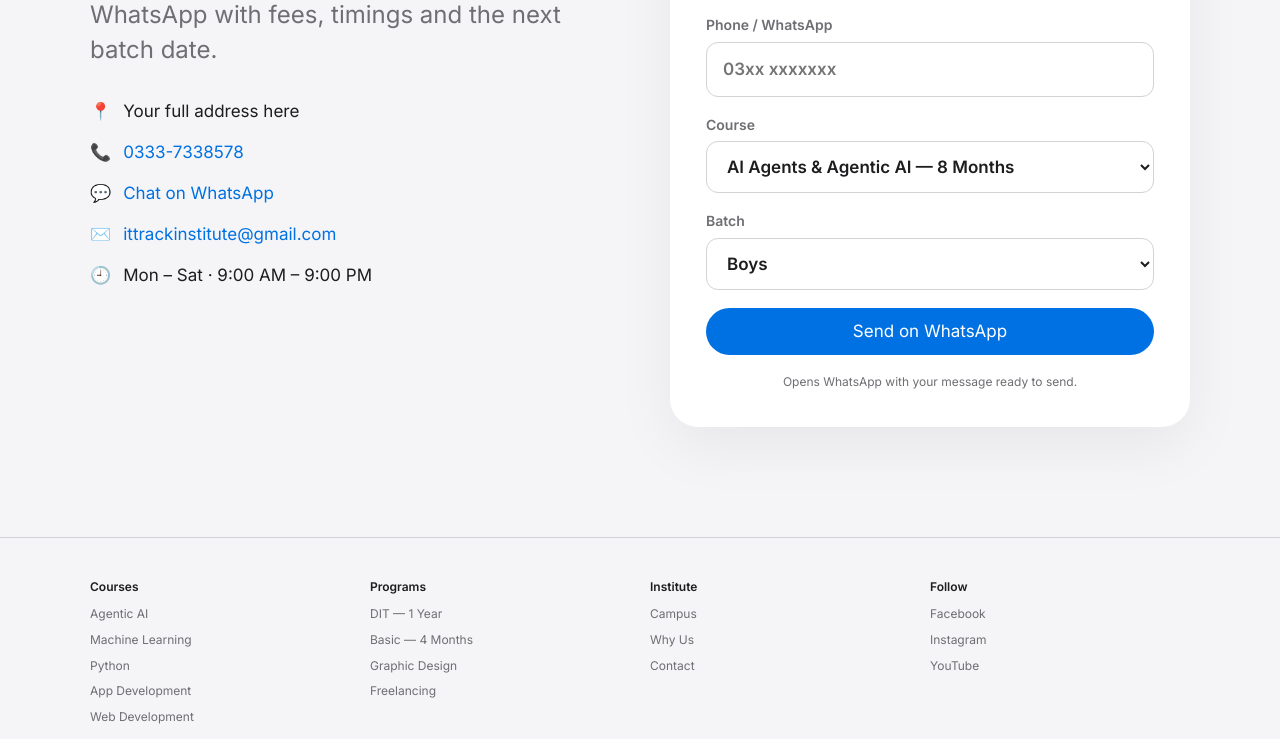
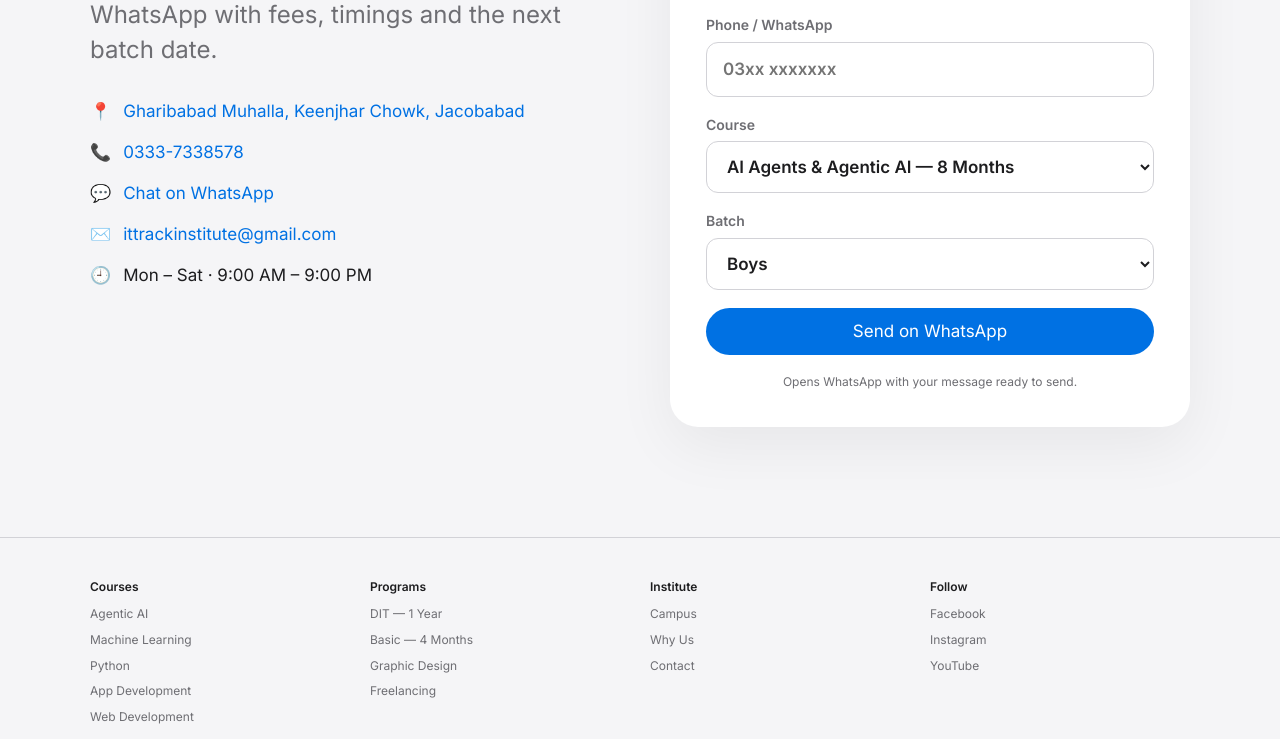
Before and after one commit to imbilawal22/ittrack_website_2027, a plain HTML site: page index.html in a window 1280 px wide. Shown: the part 8572-9311 px from the top of the page. Drawn offline with Linux system fonts and the light colour scheme; animation ran at ten frames a second.

Commit message:
Add institute address
Co-Authored-By: Claude Opus 5.5 <noreply@anthropic.com>

```diff
--- a/index.html
+++ b/index.html
@@ -385,8 +385,7 @@
           <h2 class="section-title">Enroll today.</h2>
           <p class="section-sub left">Send us your details and we'll reply on WhatsApp with fees, timings and the next batch date.</p>
           <ul class="contact__list">
-            <!-- TODO: replace with your real address -->
-            <li><span>📍</span> Your full address here</li>
+            <li><span>📍</span> <a href="https://www.google.com/maps/search/?api=1&amp;query=Gharibabad+Muhalla+Keenjhar+Chowk+Jacobabad" target="_blank" rel="noopener">Gharibabad Muhalla, Keenjhar Chowk, Jacobabad</a></li>
             <li><span>📞</span> <a href="tel:+923337338578">0333-7338578</a></li>
             <li><span>💬</span> <a href="https://wa.me/923337338578" target="_blank" rel="noopener" data-wa>Chat on WhatsApp</a></li>
             <li><span>✉️</span> <a href="mailto:ittrackinstitute@gmail.com">ittrackinstitute@gmail.com</a></li>
```
